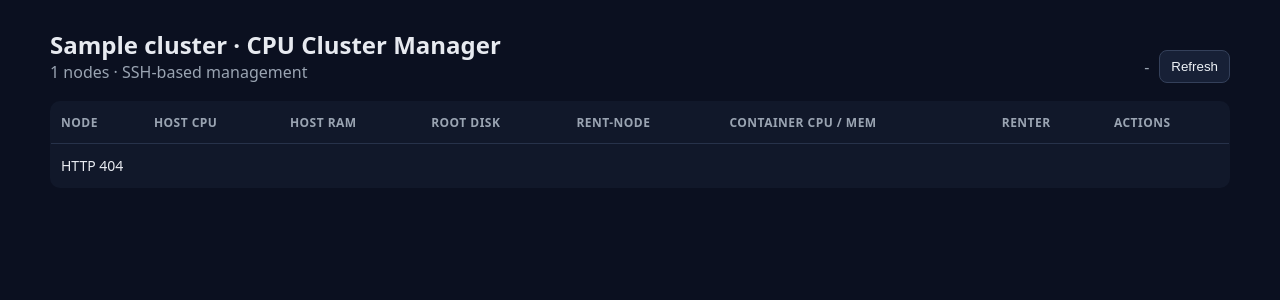
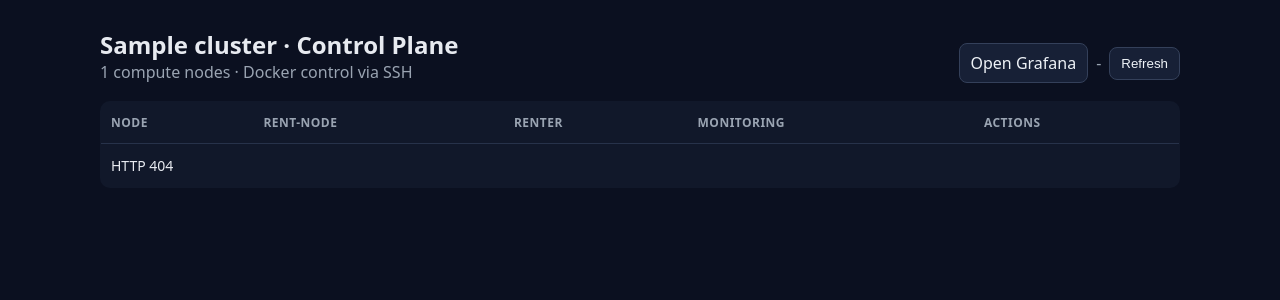
Before and after one commit to jiho-symply/cpu-cluster-manager, a Python web app: template manager/app/templates/index.html in a window 1280 px wide. Shown: the top 300 px of the page. Run offline with Jinja, Linux system fonts and the light colour scheme; the template is opened without the code that fills it: most values are stand-ins (such as "Sample title", 1, 10 or a date in 2020).

Commit message:
Focus FastAPI UI on control and Grafana links

```diff
--- a/manager/app/templates/index.html
+++ b/manager/app/templates/index.html
@@ -7,41 +7,38 @@
   <style>
     :root { color-scheme: light dark; font-family: ui-sans-serif, system-ui, sans-serif; }
     body { margin: 0; background: #0b1020; color: #e7eaf0; }
-    main { max-width: 1180px; margin: 0 auto; padding: 28px 20px 48px; }
-    header { display: flex; justify-content: space-between; align-items: end; gap: 16px; margin-bottom: 18px; }
-    h1 { margin: 0; font-size: 24px; }
-    .muted { color: #9aa4b2; }
-    .toolbar { display: flex; gap: 10px; align-items: center; }
-    button { border: 1px solid #34405a; background: #172036; color: #eef2f7; border-radius: 8px; padding: 8px 11px; cursor: pointer; }
-    button:hover { background: #202b45; }
-    button.danger { border-color: #6e3840; }
-    button:disabled { opacity: .45; cursor: default; }
-    table { width: 100%; border-collapse: collapse; background: #11182a; border: 1px solid #27324a; border-radius: 10px; overflow: hidden; }
-    th, td { text-align: left; padding: 12px 10px; border-bottom: 1px solid #27324a; vertical-align: middle; }
-    th { font-size: 12px; text-transform: uppercase; letter-spacing: .04em; color: #9aa4b2; }
-    td { font-size: 14px; }
-    tr:last-child td { border-bottom: 0; }
-    .status { display: inline-flex; align-items: center; gap: 7px; }
-    .dot { width: 9px; height: 9px; border-radius: 50%; background: #7b8496; }
-    .dot.ok { background: #3fb950; }
-    .dot.bad { background: #f85149; }
-    .actions { display: flex; flex-wrap: wrap; gap: 6px; }
-    .bar { width: 96px; height: 7px; border-radius: 99px; background: #28324a; overflow: hidden; margin-top: 5px; }
-    .bar > span { display: block; height: 100%; background: #6ea8fe; }
-    dialog { width: min(760px, calc(100vw - 40px)); border: 1px solid #34405a; border-radius: 10px; background: #11182a; color: #eef2f7; }
-    dialog::backdrop { background: rgba(0,0,0,.6); }
-    pre { white-space: pre-wrap; word-break: break-word; background: #090e1a; padding: 14px; border-radius: 8px; max-height: 60vh; overflow: auto; }
-    @media (max-width: 900px) { .table-wrap { overflow-x: auto; } table { min-width: 900px; } }
+    main { max-width: 1080px; margin: 0 auto; padding: 28px 20px 48px; }
+    header { display:flex; justify-content:space-between; align-items:end; gap:16px; margin-bottom:18px; }
+    h1 { margin:0; font-size:24px; }
+    .muted { color:#9aa4b2; }
+    .toolbar,.actions { display:flex; gap:8px; align-items:center; flex-wrap:wrap; }
+    button,a.button { border:1px solid #34405a; background:#172036; color:#eef2f7; border-radius:8px; padding:8px 11px; cursor:pointer; text-decoration:none; }
+    button:hover,a.button:hover { background:#202b45; }
+    button.danger { border-color:#6e3840; }
+    button:disabled { opacity:.45; cursor:default; }
+    table { width:100%; border-collapse:collapse; background:#11182a; border:1px solid #27324a; border-radius:10px; overflow:hidden; }
+    th,td { text-align:left; padding:12px 10px; border-bottom:1px solid #27324a; vertical-align:middle; }
+    th { font-size:12px; text-transform:uppercase; letter-spacing:.04em; color:#9aa4b2; }
+    td { font-size:14px; }
+    .status { display:inline-flex; align-items:center; gap:7px; }
+    .dot { width:9px; height:9px; border-radius:50%; background:#7b8496; }
+    .dot.ok { background:#3fb950; }
+    .dot.bad { background:#f85149; }
+    dialog { width:min(760px,calc(100vw - 40px)); border:1px solid #34405a; border-radius:10px; background:#11182a; color:#eef2f7; }
+    dialog::backdrop { background:rgba(0,0,0,.6); }
+    pre { white-space:pre-wrap; word-break:break-word; background:#090e1a; padding:14px; border-radius:8px; max-height:60vh; overflow:auto; }
+    @media (max-width:820px) { .table-wrap { overflow-x:auto; } table { min-width:780px; } }
   </style>
 </head>
 <body>
 <main>
   <header>
     <div>
-      <h1>{{ cluster }} · CPU Cluster Manager</h1>
-      <div class="muted">{{ node_count }} nodes · SSH-based management</div>
+      <h1>{{ cluster }} · Control Plane</h1>
+      <div class="muted">{{ node_count }} compute nodes · Docker control via SSH</div>
     </div>
     <div class="toolbar">
+      <a class="button" href="{{ grafana_base_url }}/d/cluster-recent/cluster-recent" target="_blank" rel="noopener">Open Grafana</a>
       <span id="updated" class="muted">-</span>
       <button id="refresh" type="button">Refresh</button>
     </div>
@@ -49,13 +46,8 @@
 
   <div class="table-wrap">
     <table>
-      <thead>
-      <tr>
-        <th>Node</th><th>Host CPU</th><th>Host RAM</th><th>Root Disk</th>
-        <th>rent-node</th><th>Container CPU / MEM</th><th>Renter</th><th>Actions</th>
-      </tr>
-      </thead>
-      <tbody id="nodes"><tr><td colspan="8">Loading…</td></tr></tbody>
+      <thead><tr><th>Node</th><th>rent-node</th><th>Renter</th><th>Monitoring</th><th>Actions</th></tr></thead>
+      <tbody id="nodes"><tr><td colspan="5">Loading…</td></tr></tbody>
     </table>
   </div>
 </main>
@@ -68,87 +60,35 @@
 </dialog>
 
 <script>
-const tbody = document.getElementById('nodes');
-const updated = document.getElementById('updated');
-const logsDialog = document.getElementById('logs-dialog');
-const logsTitle = document.getElementById('logs-title');
-const logsContent = document.getElementById('logs-content');
-
-function esc(value) {
-  return String(value ?? '').replace(/[&<>'"]/g, c => ({'&':'&amp;','<':'&lt;','>':'&gt;',"'":'&#39;','"':'&quot;'}[c]));
+const tbody=document.getElementById('nodes');
+const updated=document.getElementById('updated');
+const logsDialog=document.getElementById('logs-dialog');
+const logsTitle=document.getElementById('logs-title');
+const logsContent=document.getElementById('logs-content');
+const grafanaBase={{ grafana_base_url | tojson }};
+function esc(v){return String(v??'').replace(/[&<>'"]/g,c=>({'&':'&amp;','<':'&lt;','>':'&gt;',"'":'&#39;','"':'&quot;'}[c]));}
+function actionButton(node,action,label,danger=false){return `<button type="button" data-node="${esc(node)}" data-action="${action}" class="${danger?'danger':''}">${label}</button>`;}
+function monitorLinks(node){const n=encodeURIComponent(node);return `<div class="actions"><a class="button" target="_blank" rel="noopener" href="${esc(grafanaBase)}/d/cluster-recent/cluster-recent?orgId=1&var-node=${n}">Recent</a><a class="button" target="_blank" rel="noopener" href="${esc(grafanaBase)}/d/cluster-archive/cluster-long-term?orgId=1&var-node=${n}&from=now-1y&to=now">3y History</a></div>`;}
+async function loadNodes(){
+  const res=await fetch('/api/nodes',{headers:{Accept:'application/json'}}); if(!res.ok) throw new Error(`HTTP ${res.status}`);
+  const data=await res.json();
+  tbody.innerHTML=data.nodes.map(n=>{
+    if(!n.reachable) return `<tr><td><strong>${esc(n.name)}</strong><div class="muted">${esc(n.host)}</div></td><td colspan="3"><span class="status"><span class="dot bad"></span>Unreachable</span><div class="muted">${esc(n.error)}</div></td><td>-</td></tr>`;
+    const running=n.container_status==='running';
+    return `<tr><td><strong>${esc(n.name)}</strong><div class="muted">${esc(n.host)}</div></td><td><span class="status"><span class="dot ${running?'ok':''}"></span>${esc(n.container_status||'missing')}</span><div class="muted">${esc(n.container_uptime||'')}</div></td><td>${esc(n.renter||'-')}</td><td>${monitorLinks(n.name)}</td><td><div class="actions">${actionButton(n.name,'restart','Restart')}${actionButton(n.name,'stop','Stop',true)}${actionButton(n.name,'start','Start')}${actionButton(n.name,'recreate','Recreate',true)}${actionButton(n.name,'logs','Logs')}</div></td></tr>`;
+  }).join('');
+  updated.textContent=new Date().toLocaleTimeString();
 }
-function pct(value) {
-  const n = Number(String(value ?? '').replace('%',''));
-  return Number.isFinite(n) ? Math.max(0, Math.min(100, n)) : 0;
+async function runAction(node,action,button){
+  if(action==='logs'){logsTitle.textContent=`${node} · rent-node logs`;logsContent.textContent='Loading…';logsDialog.showModal();const r=await fetch(`/api/nodes/${encodeURIComponent(node)}/logs`);logsContent.textContent=await r.text();return;}
+  if((action==='stop'||action==='recreate')&&!confirm(`${node}: ${action}?`)) return;
+  button.disabled=true;
+  try{const r=await fetch(`/api/nodes/${encodeURIComponent(node)}/${action}`,{method:'POST'});const body=await r.json();if(!r.ok) throw new Error(body.detail||`HTTP ${r.status}`);await loadNodes();}catch(err){alert(err.message);}finally{button.disabled=false;}
 }
-function metric(value) {
-  return `<div>${esc(value || '-')}</div><div class="bar"><span style="width:${pct(value)}%"></span></div>`;
-}
-function actionButton(node, action, label, danger=false) {
-  return `<button type="button" data-node="${esc(node)}" data-action="${action}" class="${danger?'danger':''}">${label}</button>`;
-}
-
-async function loadNodes() {
-  const res = await fetch('/api/nodes', {headers: {'Accept':'application/json'}});
-  if (!res.ok) throw new Error(`HTTP ${res.status}`);
-  const data = await res.json();
-  tbody.innerHTML = data.nodes.map(n => {
-    if (!n.reachable) {
-      return `<tr><td><strong>${esc(n.name)}</strong><div class="muted">${esc(n.host)}</div></td>` +
-        `<td colspan="6"><span class="status"><span class="dot bad"></span>Unreachable</span><div class="muted">${esc(n.error)}</div></td><td>-</td></tr>`;
-    }
-    const running = n.container_status === 'running';
-    return `<tr>
-      <td><strong>${esc(n.name)}</strong><div class="muted">${esc(n.host)}</div></td>
-      <td>${metric(n.host_cpu)}</td>
-      <td>${esc(n.host_mem || '-')}</td>
-      <td>${esc(n.root_disk || '-')}</td>
-      <td><span class="status"><span class="dot ${running?'ok':''}"></span>${esc(n.container_status || 'missing')}</span><div class="muted">${esc(n.container_uptime || '')}</div></td>
-      <td>${esc(n.container_cpu || '-')}<div class="muted">${esc(n.container_mem || '-')}</div></td>
-      <td>${esc(n.renter || '-')}</td>
-      <td><div class="actions">
-        ${actionButton(n.name,'restart','Restart')}
-        ${actionButton(n.name,'stop','Stop',true)}
-        ${actionButton(n.name,'start','Start')}
-        ${actionButton(n.name,'recreate','Recreate',true)}
-        ${actionButton(n.name,'logs','Logs')}
-      </div></td>
-    </tr>`;
-  }).join('');
-  updated.textContent = new Date().toLocaleTimeString();
-}
-
-async function runAction(node, action, button) {
-  if (action === 'logs') {
-    logsTitle.textContent = `${node} · rent-node logs`;
-    logsContent.textContent = 'Loading…';
-    logsDialog.showModal();
-    const res = await fetch(`/api/nodes/${encodeURIComponent(node)}/logs`);
-    logsContent.textContent = await res.text();
-    return;
-  }
-  if ((action === 'stop' || action === 'recreate') && !confirm(`${node}: ${action}?`)) return;
-  button.disabled = true;
-  try {
-    const res = await fetch(`/api/nodes/${encodeURIComponent(node)}/${action}`, {method:'POST'});
-    const body = await res.json();
-    if (!res.ok) throw new Error(body.detail || `HTTP ${res.status}`);
-    await loadNodes();
-  } catch (err) {
-    alert(err.message);
-  } finally {
-    button.disabled = false;
-  }
-}
-
-tbody.addEventListener('click', event => {
-  const button = event.target.closest('button[data-node]');
-  if (!button) return;
-  runAction(button.dataset.node, button.dataset.action, button);
-});
-document.getElementById('refresh').addEventListener('click', () => loadNodes().catch(err => alert(err.message)));
-loadNodes().catch(err => { tbody.innerHTML = `<tr><td colspan="8">${esc(err.message)}</td></tr>`; });
-setInterval(() => loadNodes().catch(() => {}), 10000);
+tbody.addEventListener('click',e=>{const b=e.target.closest('button[data-node]');if(b)runAction(b.dataset.node,b.dataset.action,b);});
+document.getElementById('refresh').addEventListener('click',()=>loadNodes().catch(err=>alert(err.message)));
+loadNodes().catch(err=>{tbody.innerHTML=`<tr><td colspan="5">${esc(err.message)}</td></tr>`;});
+setInterval(()=>loadNodes().catch(()=>{}),10000);
 </script>
 </body>
 </html>
```
